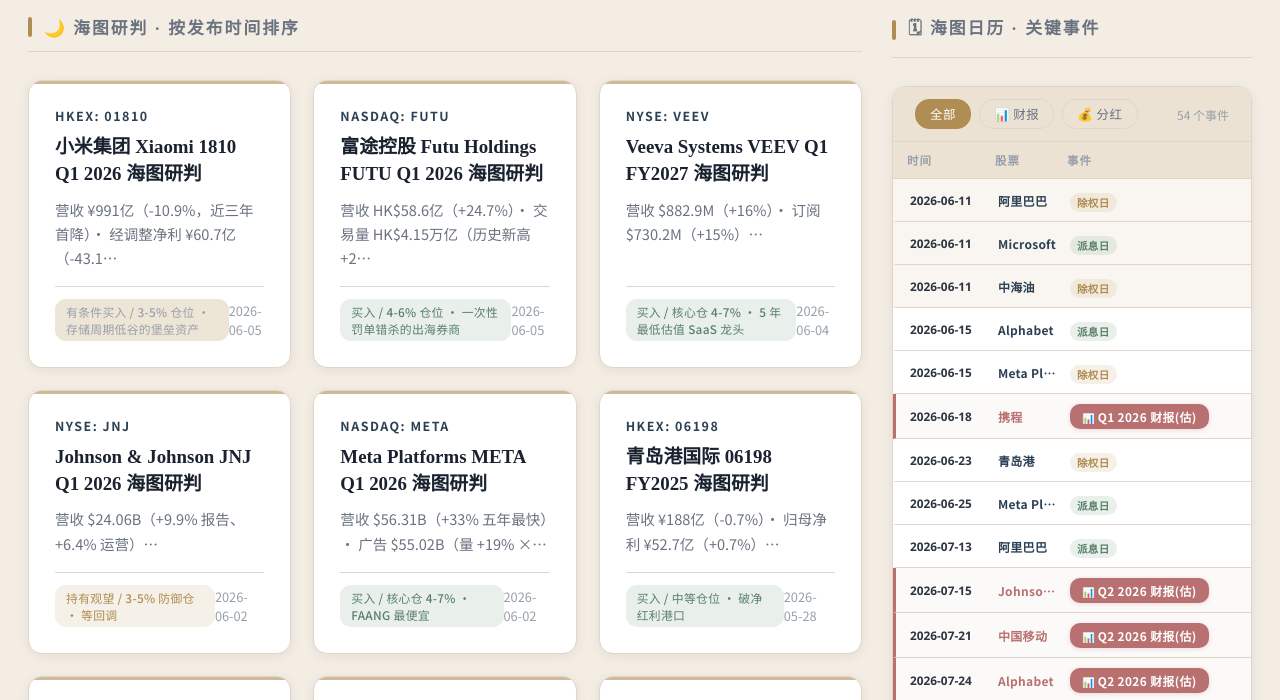
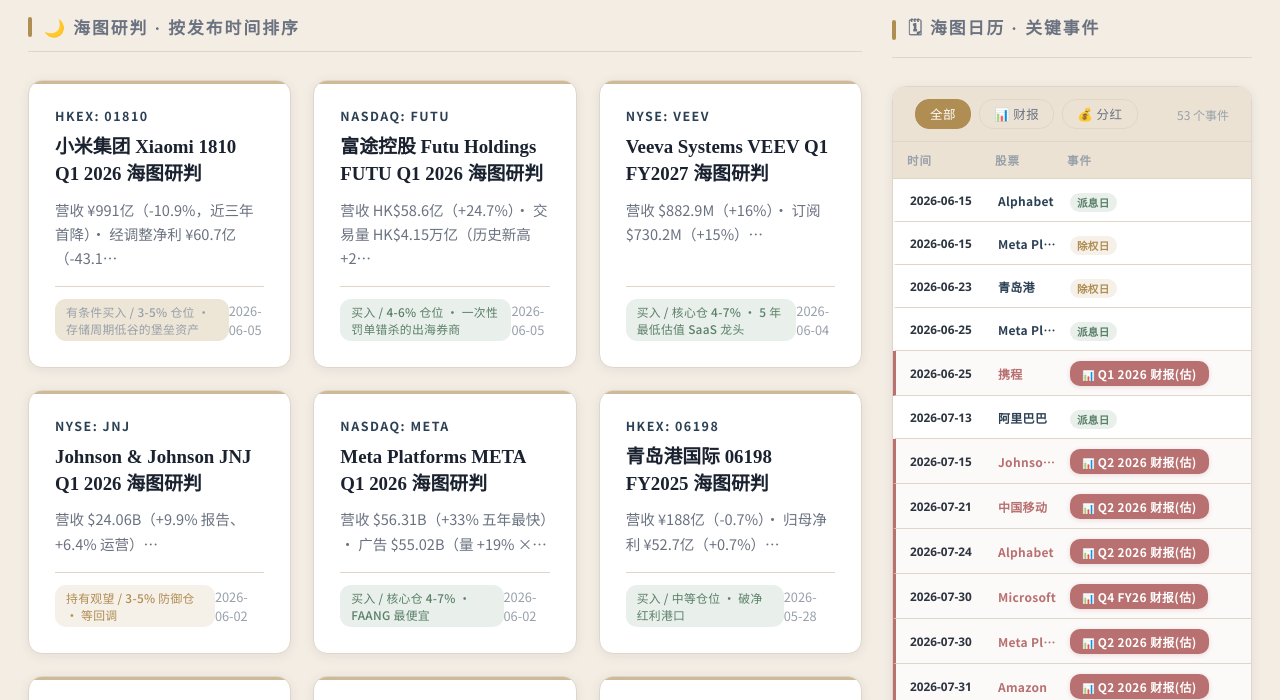
Before and after one commit to JaceXie/JaceXie.github.io, a website: page index.html in a window 1280 px wide. Shown: the part 138-838 px from the top of the page. Drawn offline with Linux system fonts and the light colour scheme.

Commit message:
chore(daily): 自动更新日历 + 检测 5 份新财报 [skip ci]

```diff
--- a/index.html
+++ b/index.html
@@ -856,12 +856,9 @@ renderReports();
 /* ── CALENDAR DATA ── */
 /* HAITU:CALENDAR:START -- 自动生成区域，请勿手工编辑 -- 由 src/daily-update.js 每日 6am 更新 */
 const calendar = [
-  /* 京东 (JD) */
-  { date: "2026-05-12", ticker: "京东", type: "earnings", typeLabel: "Q1 2026 财报(已发)", detail: "JD.com — 已发布，详见<a href=\"haitu/reports/jd-q1-2026.html\" style=\"color:var(--accent-gold);\">海图研判</a>", xueqiu: "JD" },
-  { date: "2026-08-11", ticker: "京东", type: "earnings", typeLabel: "Q2 2026 财报(估)", detail: "JD.com — 来源 yfinance 共识，关注 <a href=\"https://xueqiu.com/S/JD\" target=\"_blank\" style=\"color:var(--accent-gold);\">雪球行情</a>", xueqiu: "JD" },
   /* 阿里巴巴 (BABA) */
   { date: "2026-05-13", ticker: "阿里巴巴", type: "earnings", typeLabel: "Q4 FY2026 财报(已发)", detail: "阿里巴巴 — 已发布，详见<a href=\"haitu/reports/baba-q4-fy2026.html\" style=\"color:var(--accent-gold);\">海图研判</a>", xueqiu: "BABA" },
-  { date: "2026-06-11", ticker: "阿里巴巴", type: "ex-div", typeLabel: "除权日", detail: "阿里巴巴 — 股息 <strong>$ 1.05/股</strong>", xueqiu: "BABA" },
+  { date: "2026-06-11", ticker: "阿里巴巴", type: "ex-div", typeLabel: "除权日(已过)", detail: "阿里巴巴 — 股息 <strong>$ 1.05/股</strong>", xueqiu: "BABA" },
   { date: "2026-07-13", ticker: "阿里巴巴", type: "payment", typeLabel: "派息日", detail: "阿里巴巴 — 股息派付 <strong>$ 1.05/股</strong>", xueqiu: "BABA" },
   { date: "2026-08-28", ticker: "阿里巴巴", type: "earnings", typeLabel: "Q1 FY27 财报(估)", detail: "阿里巴巴 — 来源 yfinance 共识，关注 <a href=\"https://xueqiu.com/S/BABA\" target=\"_blank\" style=\"color:var(--accent-gold);\">雪球行情</a>", xueqiu: "BABA" },
   /* 腾讯 (00700) */
@@ -879,7 +876,7 @@ const calendar = [
   { date: "2026-08-14", ticker: "奇富科技", type: "earnings", typeLabel: "Q2 2026 财报(估)", detail: "奇富科技 — 来源 yfinance 共识，关注 <a href=\"https://xueqiu.com/S/QFIN\" target=\"_blank\" style=\"color:var(--accent-gold);\">雪球行情</a>", xueqiu: "QFIN" },
   /* Microsoft (MSFT) */
   { date: "2026-05-21", ticker: "Microsoft", type: "ex-div", typeLabel: "除权日(已过)", detail: "Microsoft — 股息 <strong>$ 3.64/股</strong>", xueqiu: "MSFT" },
-  { date: "2026-06-11", ticker: "Microsoft", type: "payment", typeLabel: "派息日", detail: "Microsoft — 股息派付 <strong>$ 3.64/股</strong>", xueqiu: "MSFT" },
+  { date: "2026-06-11", ticker: "Microsoft", type: "payment", typeLabel: "派息日(已发)", detail: "Microsoft — 股息派付 <strong>$ 3.64/股</strong>", xueqiu: "MSFT" },
   { date: "2026-07-30", ticker: "Microsoft", type: "earnings", typeLabel: "Q4 FY26 财报(估)", detail: "Microsoft — 来源 yfinance 共识，关注 <a href=\"https://xueqiu.com/S/MSFT\" target=\"_blank\" style=\"color:var(--accent-gold);\">雪球行情</a>", xueqiu: "MSFT" },
   /* 唯品会 (VIPS) */
   { date: "2026-05-21", ticker: "唯品会", type: "earnings", typeLabel: "Q4 2025 财报(已发)", detail: "Vipshop — 已发布，详见<a href=\"haitu/reports/vips-q4-2025.html\" style=\"color:var(--accent-gold);\">海图研判</a>", xueqiu: "VIPS" },
@@ -920,20 +917,22 @@ const calendar = [
   { date: "2026-06-15", ticker: "Alphabet", type: "payment", typeLabel: "派息日", detail: "Alphabet — 股息派付 <strong>$ 0.88/股</strong>", xueqiu: "GOOGL" },
   { date: "2026-07-24", ticker: "Alphabet", type: "earnings", typeLabel: "Q2 2026 财报(估)", detail: "Alphabet — 来源 yfinance 共识，关注 <a href=\"https://xueqiu.com/S/GOOGL\" target=\"_blank\" style=\"color:var(--accent-gold);\">雪球行情</a>", xueqiu: "GOOGL" },
   /* 中海油 (00883) */
-  { date: "2026-06-11", ticker: "中海油", type: "ex-div", typeLabel: "除权日", detail: "中海油 — 股息 <strong>HKD 1.28/股</strong>", xueqiu: "00883" },
+  { date: "2026-06-11", ticker: "中海油", type: "ex-div", typeLabel: "除权日(已过)", detail: "中海油 — 股息 <strong>HKD 1.28/股</strong>", xueqiu: "00883" },
   { date: "2026-08-26", ticker: "中海油", type: "earnings", typeLabel: "下次 财报(估)", detail: "中海油 — 来源 yfinance 共识，关注 <a href=\"https://xueqiu.com/S/00883\" target=\"_blank\" style=\"color:var(--accent-gold);\">雪球行情</a>", xueqiu: "00883" },
   /* Meta Platforms (META) */
   { date: "2026-06-15", ticker: "Meta Platforms", type: "ex-div", typeLabel: "除权日", detail: "Meta — 股息 <strong>$ 2.10/股</strong>", xueqiu: "META" },
   { date: "2026-06-25", ticker: "Meta Platforms", type: "payment", typeLabel: "派息日", detail: "Meta — 股息派付 <strong>$ 2.10/股</strong>", xueqiu: "META" },
   { date: "2026-07-30", ticker: "Meta Platforms", type: "earnings", typeLabel: "Q2 2026 财报(估)", detail: "Meta — 来源 yfinance 共识，关注 <a href=\"https://xueqiu.com/S/META\" target=\"_blank\" style=\"color:var(--accent-gold);\">雪球行情</a>", xueqiu: "META" },
-  /* 携程 (TCOM) */
-  { date: "2026-06-18", ticker: "携程", type: "earnings", typeLabel: "Q1 2026 财报(估)", detail: "携程集团 — 来源 yfinance 共识，关注 <a href=\"https://xueqiu.com/S/TCOM\" target=\"_blank\" style=\"color:var(--accent-gold);\">雪球行情</a>", xueqiu: "TCOM" },
   /* 青岛港 (06198) */
   { date: "2026-06-23", ticker: "青岛港", type: "ex-div", typeLabel: "除权日", detail: "青岛港国际 — 股息 <strong>HKD 0.39/股</strong>", xueqiu: "06198" },
+  /* 携程 (TCOM) */
+  { date: "2026-06-25", ticker: "携程", type: "earnings", typeLabel: "Q1 2026 财报(估)", detail: "携程集团 — 来源 yfinance 共识，关注 <a href=\"https://xueqiu.com/S/TCOM\" target=\"_blank\" style=\"color:var(--accent-gold);\">雪球行情</a>", xueqiu: "TCOM" },
   /* Amazon (AMZN) */
   { date: "2026-07-31", ticker: "Amazon", type: "earnings", typeLabel: "Q2 2026 财报(估)", detail: "Amazon — 来源 yfinance 共识，关注 <a href=\"https://xueqiu.com/S/AMZN\" target=\"_blank\" style=\"color:var(--accent-gold);\">雪球行情</a>", xueqiu: "AMZN" },
+  /* 京东 (JD) */
+  { date: "2026-08-11", ticker: "京东", type: "earnings", typeLabel: "Q2 2026 财报(估)", detail: "JD.com — 来源 yfinance 共识，关注 <a href=\"https://xueqiu.com/S/JD\" target=\"_blank\" style=\"color:var(--accent-gold);\">雪球行情</a>", xueqiu: "JD" },
   /* Lumentum (LITE) */
-  { date: "2026-08-12", ticker: "Lumentum", type: "earnings", typeLabel: "Q3 FY26 财报(估)", detail: "Lumentum — 来源 yfinance 共识，关注 <a href=\"https://xueqiu.com/S/LITE\" target=\"_blank\" style=\"color:var(--accent-gold);\">雪球行情</a>", xueqiu: "LITE" },
+  { date: "2026-08-13", ticker: "Lumentum", type: "earnings", typeLabel: "Q3 FY26 财报(估)", detail: "Lumentum — 来源 yfinance 共识，关注 <a href=\"https://xueqiu.com/S/LITE\" target=\"_blank\" style=\"color:var(--accent-gold);\">雪球行情</a>", xueqiu: "LITE" },
   /* 海尔智家 (06690) */
   { date: "2026-08-27", ticker: "海尔智家", type: "earnings", typeLabel: "Q2 2026 财报(估)", detail: "海尔智家 — 来源 yfinance 共识，关注 <a href=\"https://xueqiu.com/S/06690\" target=\"_blank\" style=\"color:var(--accent-gold);\">雪球行情</a>", xueqiu: "06690" },
 ];
@@ -949,7 +948,7 @@ function renderCalendar() {
   }
 
   // 按日期排序：未来 → 今天 → 过去
-  const today = /* HAITU:TODAY:START */ new Date('2026-06-11') /* HAITU:TODAY:END */;
+  const today = /* HAITU:TODAY:START */ new Date('2026-06-12') /* HAITU:TODAY:END */;
   today.setHours(0, 0, 0, 0);
 
   calendar.sort((a, b) => new Date(a.date) - new Date(b.date));
```
